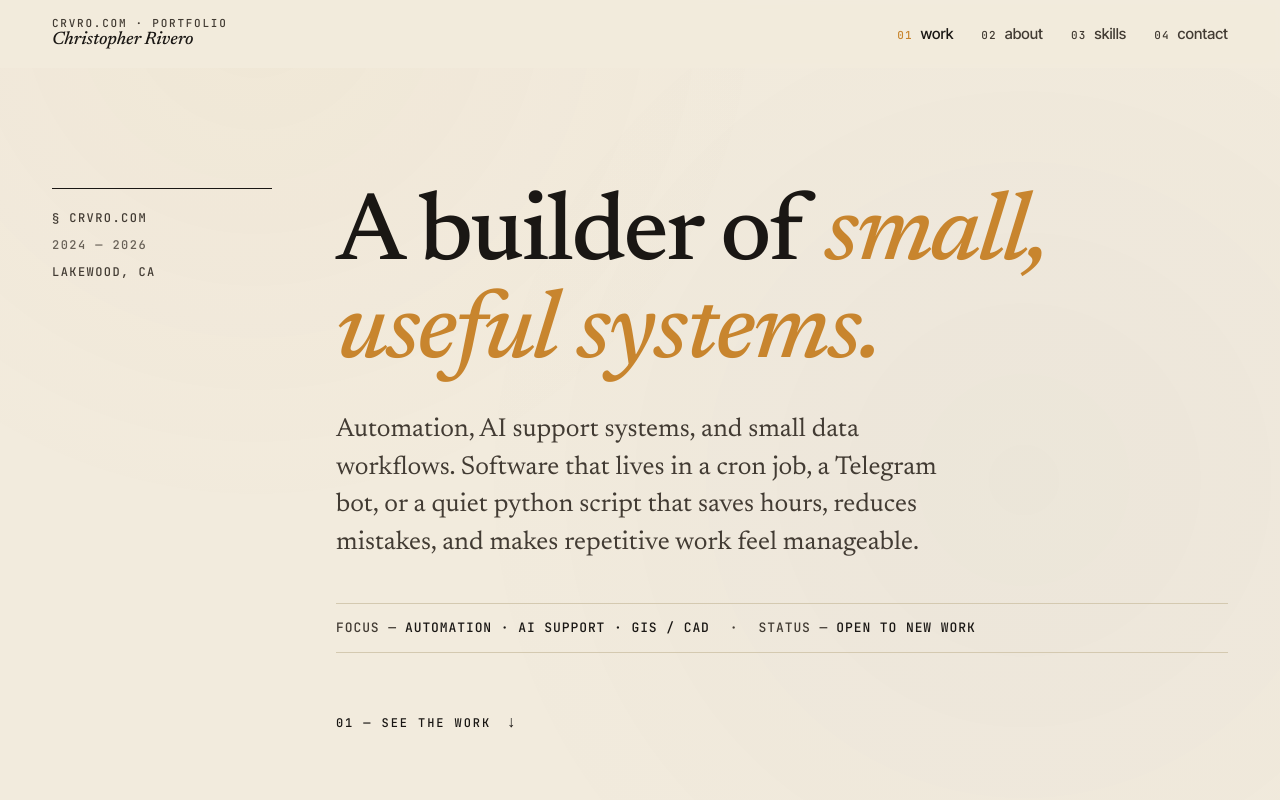
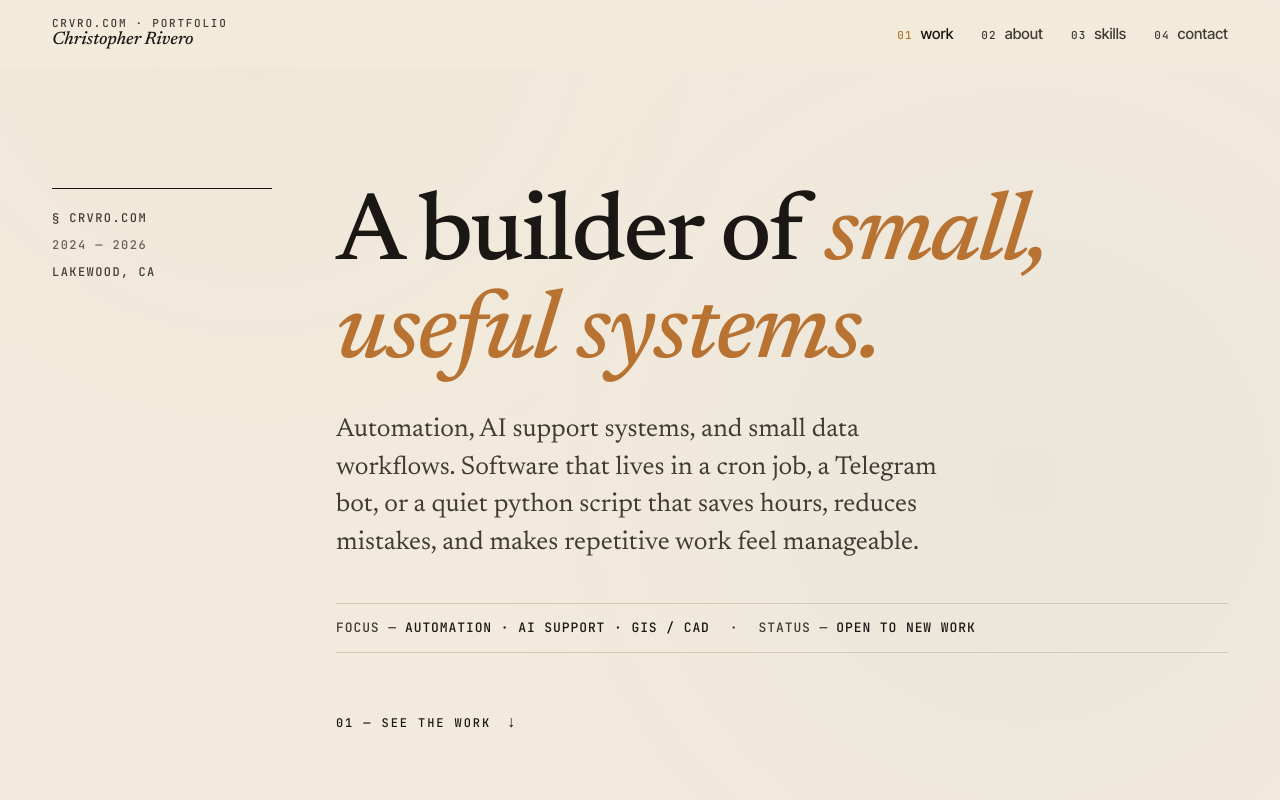
Before and after one commit to chrisrivero-dev/crvro-portfolio, a React (Vite) app: page / in a window 1280 px wide. Shown: the top 800 px of the page. Built offline with nearby package versions, Linux system fonts and the light colour scheme.

Commit message:
Update contact links and copper accent

```diff
--- a/src/components/Contact.jsx
+++ b/src/components/Contact.jsx
@@ -25,7 +25,7 @@ export default function Contact() {
                 <span className="right">repos <span className="ar">↗</span></span>
               </a>
               <a href="https://www.linkedin.com/in/christopher-rivero-47b03b97/" target="_blank" rel="noreferrer">
-                <span className="left"><span className="lab">LinkedIn</span>linkedin.com/in/christopher-rivero</span>
+                <span className="left"><span className="lab">LinkedIn</span>linkedin.com/in/christopher-rivero-47b03b97</span>
                 <span className="right">background <span className="ar">↗</span></span>
               </a>
             </div>
--- a/src/styles/portfolio.css
+++ b/src/styles/portfolio.css
@@ -9,7 +9,7 @@ html, body { margin: 0; padding: 0; }
 body {
   background: var(--paper);
   background-image:
-    radial-gradient(circle at 20% 0%, rgba(200,133,46,0.04) 0, transparent 40%),
+    radial-gradient(circle at 20% 0%, rgba(184,115,51,0.04) 0, transparent 40%),
     radial-gradient(circle at 80% 60%, rgba(45,57,96,0.03) 0, transparent 50%);
   background-attachment: fixed;
   min-height: 100vh;
--- a/src/styles/tokens.css
+++ b/src/styles/tokens.css
@@ -17,8 +17,8 @@
   --rule-strong: #B8AB8E;
 
   /* ─── Color: project accents (used as thumbnail fills) ─ */
-  --amber:       #C8852E;   /* primary accent — slightly more burnt */
-  --amber-deep:  #A66C20;
+  --amber:       #B87333;   /* copper — antique map / technical builder */
+  --amber-deep:  #9B6028;
   --terracotta:  #B85A3A;   /* help-nearby (community/warm) */
   --olive:       #6B6B3E;   /* sidecar (calm/AI) */
   --indigo:      #2D3960;   /* prediction-market (data) */
```
